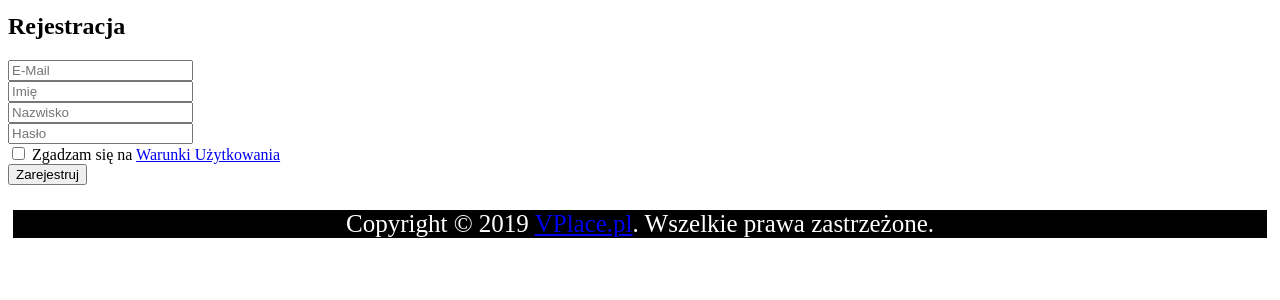
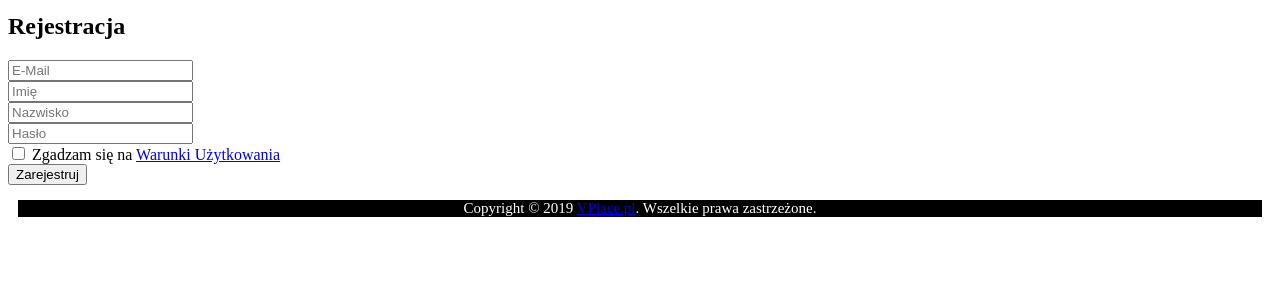
Before and after one commit to ozeppo/VPlace, a PHP site: page / in a window 1280 px wide. Shown: the part 161-461 px from the top of the page. Run offline with PHP 8.4, Linux system fonts and the light colour scheme; style sheets or scripts are compiled from the project's sources.

Commit message:
style.less

```diff
--- a/assets/less/style.less
+++ b/assets/less/style.less
@@ -23,8 +23,8 @@
   background-color: #000000;
   color: #ffffff;
   text-align: center;
-  margin: 0px 5px;
-  font-size: 25px;
+  margin: 10px;
+  font-size: 15px;
 }
 
 .body{
```
